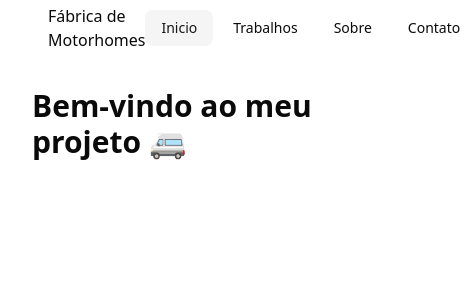
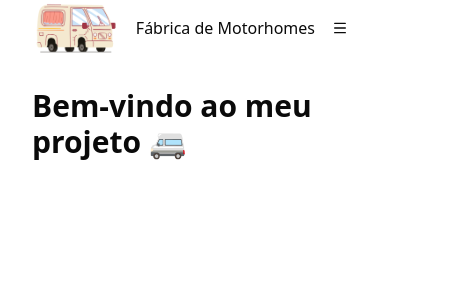
Before and after one commit to diguzim/motorhome-fe, a Next.js app: page / in a window 390 px wide. Shown: the top 300 px of the page, 476 px wide, since content can reach past the window. Built offline with nearby package versions, Linux system fonts and the light colour scheme.

Commit message:
Differentiating mobile and desktop navigation

```diff
--- a/src/components/navigation/Navigation.tsx
+++ b/src/components/navigation/Navigation.tsx
@@ -1,8 +1,9 @@
 "use client";
 
-import React from "react";
+import React, { useState, useEffect } from "react";
 import Link from "next/link";
 import { usePathname } from "next/navigation";
+import { Menu, X } from "lucide-react";
 import {
   NavigationMenu,
   NavigationMenuList,
@@ -10,13 +11,39 @@ import {
   NavigationMenuLink,
   navigationMenuTriggerStyle,
 } from "@/components/ui/navigation-menu";
+import { Button } from "@/components/ui/button";
 import { navItems } from "./navItems";
 import { cn } from "@/lib/utils";
 
 const Navigation: React.FC = () => {
   const pathname = usePathname();
+  const [isMobileMenuOpen, setIsMobileMenuOpen] = useState(false);
+
+  useEffect(() => {
+    setIsMobileMenuOpen(false);
+  }, [pathname]);
+
+  useEffect(() => {
+    if (isMobileMenuOpen) {
+      document.body.style.overflow = "hidden";
+    } else {
+      document.body.style.overflow = "unset";
+    }
+
+    // Cleanup on unmount
+    return () => {
+      document.body.style.overflow = "unset";
+    };
+  }, [isMobileMenuOpen]);
+
+  const toggleMobileMenu = () => {
+    setIsMobileMenuOpen((previousValue) => !previousValue);
+  };
 
   return (
+    <>
+      {/* Desktop Navigation - Hidden on sm and md, visible on lg+ */}
+      <div className="hidden lg:block">
         <NavigationMenu>
           <NavigationMenuList>
             {navItems.map((item) => (
@@ -25,7 +52,8 @@ const Navigation: React.FC = () => {
                   <NavigationMenuLink
                     className={cn(
                       navigationMenuTriggerStyle(),
-                  pathname === item.href && "bg-accent text-accent-foreground"
+                      pathname === item.href &&
+                        "bg-accent text-accent-foreground"
                     )}
                   >
                     {item.label}
@@ -35,6 +63,58 @@ const Navigation: React.FC = () => {
             ))}
           </NavigationMenuList>
         </NavigationMenu>
+      </div>
+
+      {/* Mobile Hamburger Button - Visible on sm and md, hidden on lg+ */}
+      <div className="lg:hidden">
+        <Button
+          variant="ghost"
+          size="icon"
+          onClick={toggleMobileMenu}
+          className="h-9 w-9"
+          aria-label="Toggle navigation menu"
+        >
+          {isMobileMenuOpen ? (
+            <X className="h-5 w-5" />
+          ) : (
+            <Menu className="h-5 w-5" />
+          )}
+        </Button>
+      </div>
+
+      {/* Mobile Menu Overlay */}
+      {isMobileMenuOpen && (
+        <div
+          className="fixed inset-0 z-50 lg:hidden bg-black/80 flex items-center justify-center"
+          onClick={toggleMobileMenu}
+        >
+          {/* Menu content */}
+          <nav
+            className="bg-background rounded-lg shadow-lg p-8 m-4 w-full max-w-sm"
+            onClick={(e) => e.stopPropagation()}
+          >
+            <ul className="flex flex-col w-full divide-y divide-border">
+              {navItems.map((item) => (
+                <li key={item.href} className="w-full">
+                  <Link
+                    href={item.href}
+                    className={cn(
+                      "block w-full text-center py-4 px-6 text-lg font-medium transition-colors rounded-md",
+                      pathname === item.href
+                        ? "bg-accent text-accent-foreground"
+                        : "text-muted-foreground hover:text-foreground hover:bg-accent/50"
+                    )}
+                    onClick={() => setIsMobileMenuOpen(false)}
+                  >
+                    {item.label}
+                  </Link>
+                </li>
+              ))}
+            </ul>
+          </nav>
+        </div>
+      )}
+    </>
   );
 };
 
```
Lines whose indentation alone changed are shown as unchanged.
